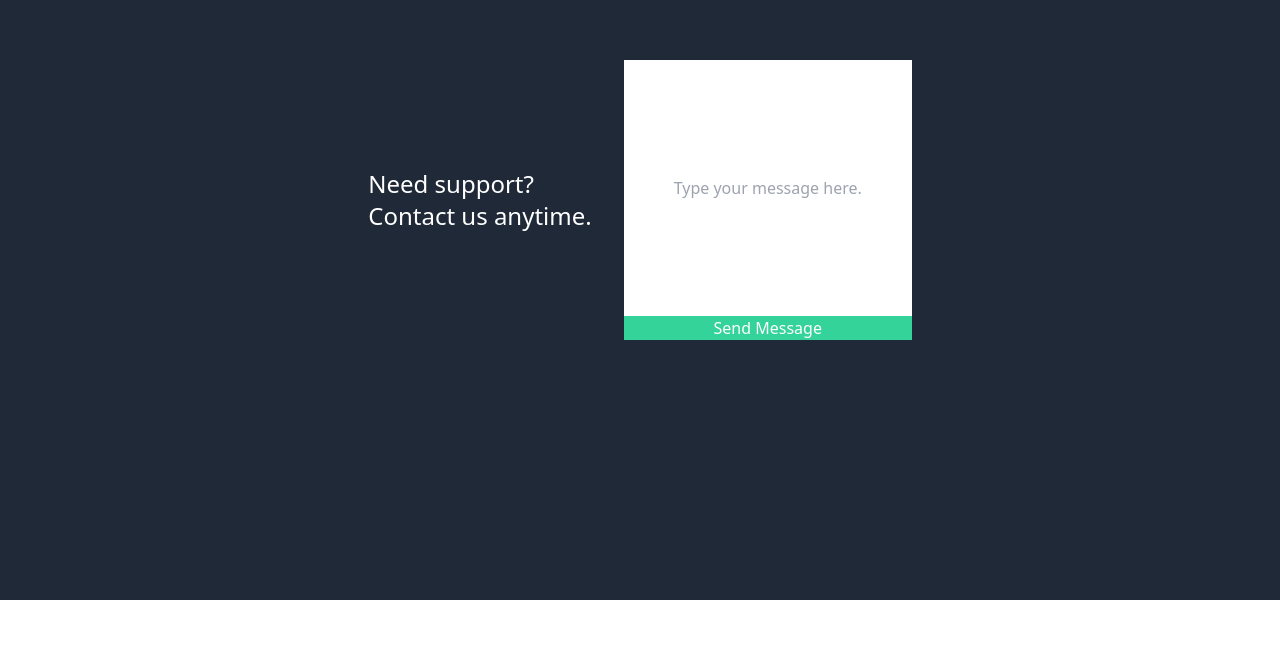
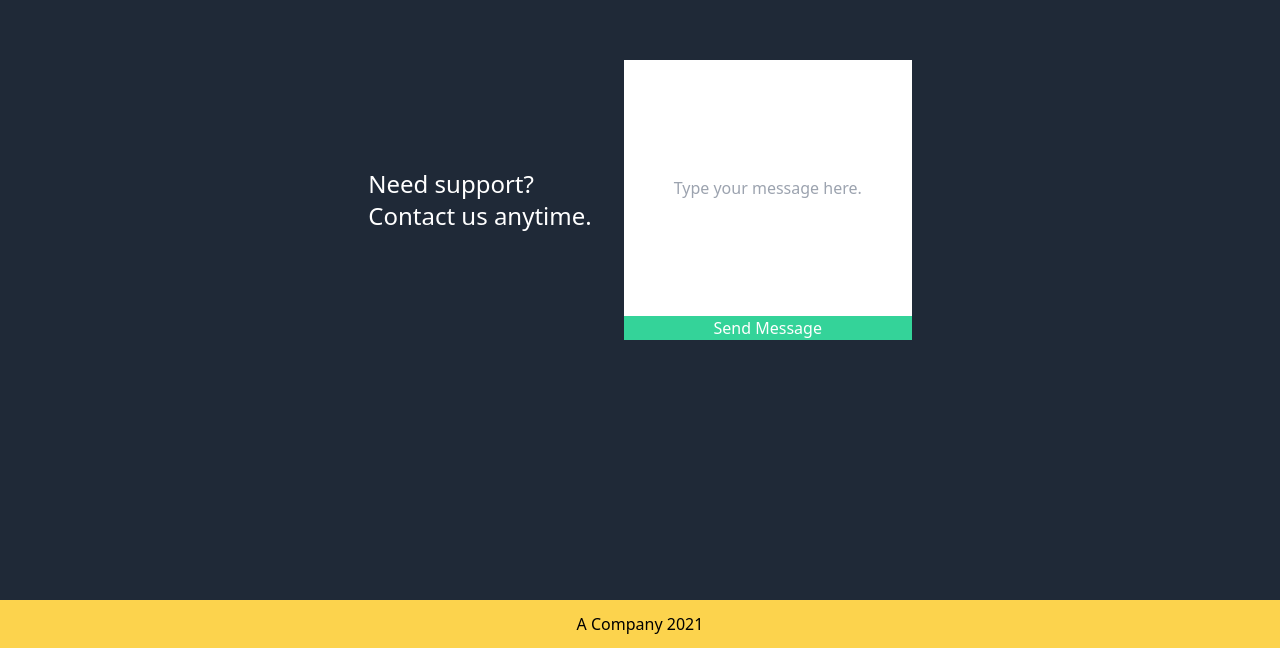
Before and after one commit to Ro5hi/tailwindcss-pg, a React (Create React App) app: page / in a window 1280 px wide. Shown: the part 1800-2448 px from the top of the page. Before the commit the page ends 2400 px from the top, so only its background shows below. Built offline with nearby package versions, Linux system fonts and the light colour scheme.

Commit message:
added footer to page

```diff
--- a/src/App.js
+++ b/src/App.js
@@ -4,6 +4,7 @@ import Hero from './components/Hero.js';
 import Nav from './components/Nav.js';
 import Info from './components/Info.js';
 import Contact from './components/Contact.js';
+import Footer from './components/Footer.js';
 
 function App() {
   return (
@@ -12,6 +13,7 @@ function App() {
       <Hero />
       <Info />
       <Contact />
+      <Footer />
     </div>
   );
 }
--- /dev/null
+++ b/src/components/Footer.js
@@ -0,0 +1,13 @@
+import React from 'react';
+
+const Footer = () => {
+    return (
+        <div className="flex bg-yellow-300 w-screen h-12 justify-center items-center">
+            <div className="text-center text-black">
+                A Company 2021
+            </div>
+        </div>
+    );
+}
+
+export default Footer;
```
